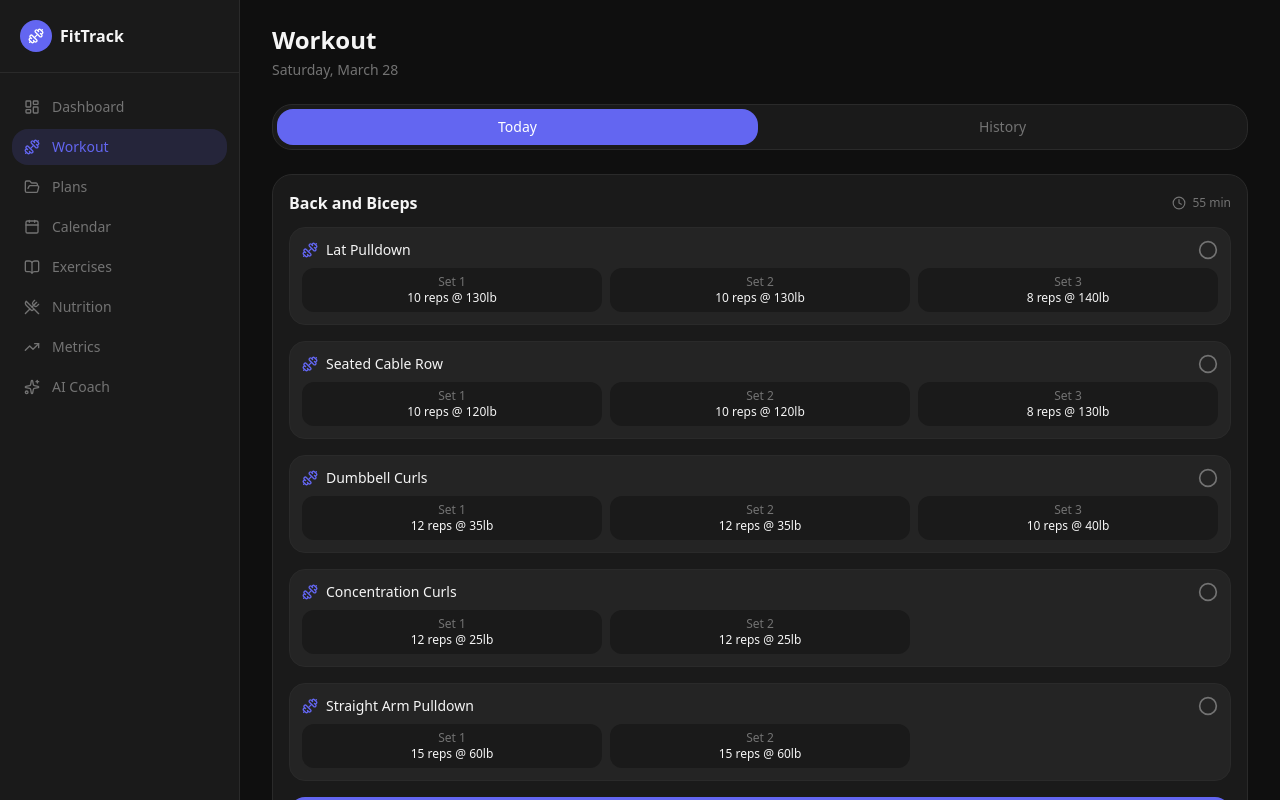
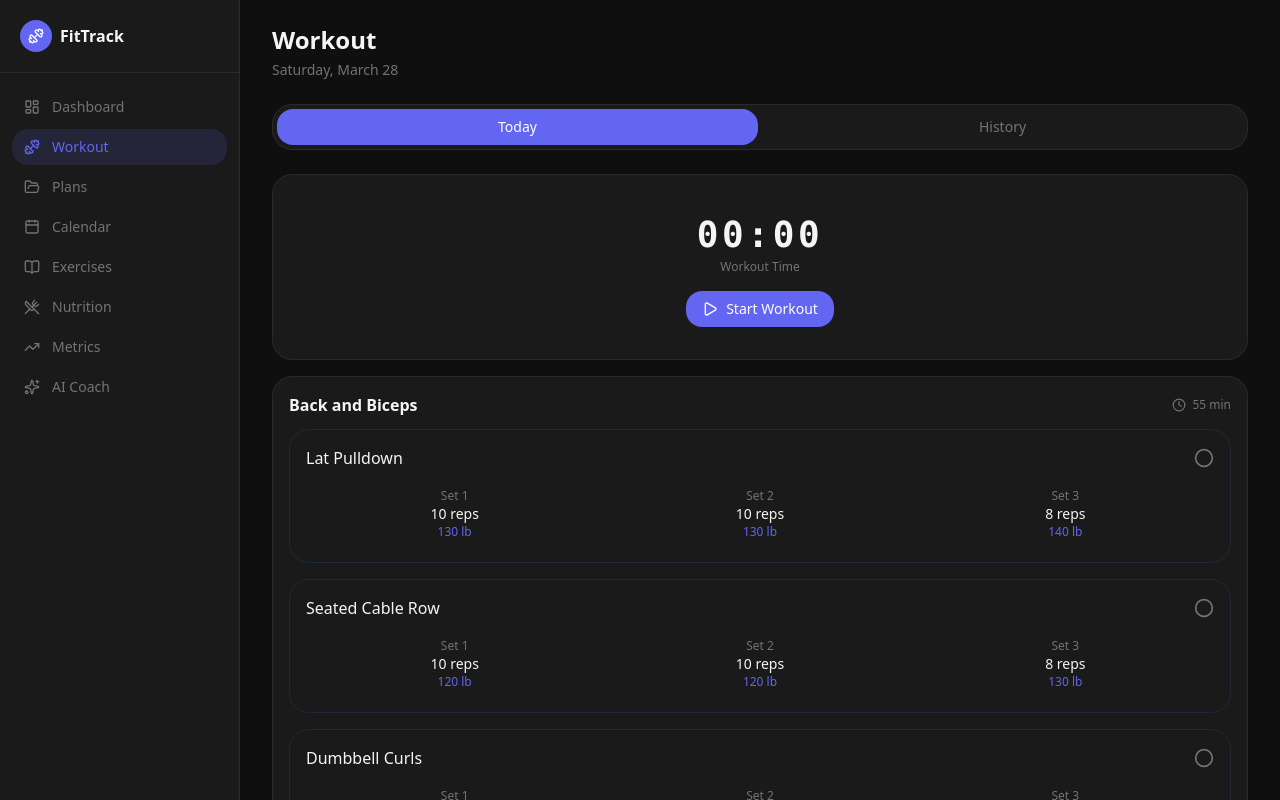
Before and after one commit to Leon-Kuehn/fitness-app, a Next.js app: page /fitness-app/workout in a window 1280 px wide. Shown: the top 800 px of the page. Built offline with nearby package versions, Linux system fonts and the light colour scheme.

Commit message:
feat(workout): live timer, rest countdown, progress bar, set cards

```diff
--- a/src/app/workout/page.tsx
+++ b/src/app/workout/page.tsx
@@ -1,25 +1,72 @@
 "use client";
-import { useState } from "react";
+import { useState, useEffect, useRef } from "react";
 import { format } from "date-fns";
-import { CheckCircle2, Circle, Clock, Dumbbell } from "lucide-react";
+import { CheckCircle2, Circle, Clock, Dumbbell, Play, Pause, RotateCcw, Trophy } from "lucide-react";
 import { Card, CardHeader, CardTitle, CardContent } from "@/components/ui/card";
 import { Button } from "@/components/ui/button";
 import { Badge } from "@/components/ui/badge";
 import { mockWorkouts, mockTodayWorkout } from "@/lib/mock-data";
 
+function WorkoutTimer({ running }: { running: boolean }) {
+  const [seconds, setSeconds] = useState(0);
+  const intervalRef = useRef<ReturnType<typeof setInterval> | null>(null);
+
+  useEffect(() => {
+    if (running) {
+      intervalRef.current = setInterval(() => setSeconds((s) => s + 1), 1000);
+    } else {
+      if (intervalRef.current) clearInterval(intervalRef.current);
+    }
+    return () => { if (intervalRef.current) clearInterval(intervalRef.current); };
+  }, [running]);
+
+  const h = Math.floor(seconds / 3600);
+  const m = Math.floor((seconds % 3600) / 60);
+  const s = seconds % 60;
+  const fmt = (n: number) => String(n).padStart(2, "0");
+
+  return (
+    <div className="text-center">
+      <p className="text-4xl font-mono font-bold text-[#f5f5f5] tracking-widest">
+        {h > 0 && `${fmt(h)}:`}{fmt(m)}:{fmt(s)}
+      </p>
+      <p className="text-xs text-[#737373] mt-1">Workout Time</p>
+    </div>
+  );
+}
+
 export default function WorkoutPage() {
   const [activeTab, setActiveTab] = useState<"today" | "history">("today");
   const [completedExercises, setCompletedExercises] = useState<Set<string>>(new Set());
   const [workoutFinished, setWorkoutFinished] = useState(false);
+  const [timerRunning, setTimerRunning] = useState(false);
+  const [workoutStarted, setWorkoutStarted] = useState(false);
+  const [restTimer, setRestTimer] = useState(0);
+  const restRef = useRef<ReturnType<typeof setInterval> | null>(null);
+
+  const startRest = (seconds: number) => {
+    setRestTimer(seconds);
+    if (restRef.current) clearInterval(restRef.current);
+    restRef.current = setInterval(() => {
+      setRestTimer((prev) => {
+        if (prev <= 1) { clearInterval(restRef.current!); return 0; }
+        return prev - 1;
+      });
+    }, 1000);
+  };
 
   const toggleExercise = (name: string) => {
     setCompletedExercises((prev) => {
       const next = new Set(prev);
       if (next.has(name)) next.delete(name);
-      else next.add(name);
+      else { next.add(name); startRest(90); }
       return next;
     });
   };
+
+  const progress = mockTodayWorkout.exercises.length > 0
+    ? Math.round((completedExercises.size / mockTodayWorkout.exercises.length) * 100)
+    : 0;
 
   return (
     <div className="space-y-6">
@@ -45,6 +92,52 @@ export default function WorkoutPage() {
 
       {activeTab === "today" && (
         <div className="space-y-4">
+          {/* Timer Card */}
+          <Card className="text-center">
+            <CardContent className="pt-6 pb-4 space-y-4">
+              <WorkoutTimer running={timerRunning} />
+              {restTimer > 0 && (
+                <div className="bg-[#f59e0b10] border border-[#f59e0b30] rounded-lg px-4 py-2">
+                  <p className="text-sm text-[#f59e0b] font-medium">Rest: {restTimer}s remaining</p>
+                </div>
+              )}
+              <div className="flex items-center justify-center gap-3">
+                {!workoutStarted ? (
+                  <Button onClick={() => { setWorkoutStarted(true); setTimerRunning(true); }} className="gap-2">
+                    <Play className="h-4 w-4" /> Start Workout
+                  </Button>
+                ) : (
+                  <>
+                    <Button variant="outline" size="sm" onClick={() => setTimerRunning((r) => !r)} className="gap-2">
+                      {timerRunning ? <Pause className="h-4 w-4" /> : <Play className="h-4 w-4" />}
+                      {timerRunning ? "Pause" : "Resume"}
+                    </Button>
+                    <Button variant="ghost" size="sm" onClick={() => { setTimerRunning(false); setWorkoutStarted(false); }} className="gap-1 text-[#737373]">
+                      <RotateCcw className="h-3.5 w-3.5" /> Reset
+                    </Button>
+                  </>
+                )}
+              </div>
+            </CardContent>
+          </Card>
+
+          {/* Progress Bar */}
+          {workoutStarted && (
+            <div className="space-y-1">
+              <div className="flex justify-between text-xs text-[#737373]">
+                <span>{completedExercises.size} / {mockTodayWorkout.exercises.length} exercises done</span>
+                <span>{progress}%</span>
+              </div>
+              <div className="h-2 bg-[#1f2937] rounded-full overflow-hidden">
+                <div
+                  className="h-full bg-[#10b981] rounded-full transition-all duration-500"
+                  style={{ width: `${progress}%` }}
+                />
+              </div>
+            </div>
+          )}
+
+          {/* Exercises */}
           <Card>
             <CardHeader>
               <div className="flex items-center justify-between">
@@ -60,25 +153,21 @@ export default function WorkoutPage() {
                 {mockTodayWorkout.exercises.map((exercise) => {
                   const done = completedExercises.has(exercise.name);
                   return (
-                    <div key={exercise.name} className={`rounded-lg border p-3 transition-colors ${done ? "border-[#10b981]/30 bg-[#10b981]/5" : "border-[#2a2a2a] bg-[#242424]"}`}>
-                      <div className="flex items-center justify-between mb-2">
-                        <div className="flex items-center gap-2">
-                          <Dumbbell className="h-4 w-4 text-[#6366f1]" />
-                          <span className={`text-sm font-medium ${done ? "line-through text-[#737373]" : "text-[#f5f5f5]"}`}>
-                            {exercise.name}
-                          </span>
-                        </div>
+                    <div key={exercise.name} className={`rounded-xl border p-4 transition-all ${
+                      done ? "border-[#10b981] bg-[#10b98108]" : "border-[#1f2937]"
+                    }`}>
+                      <div className="flex items-center justify-between mb-3">
+                        <span className={`font-medium ${done ? "text-[#10b981]" : "text-[#f5f5f5]"}`}>{exercise.name}</span>
                         <button onClick={() => toggleExercise(exercise.name)} className="text-[#737373] hover:text-[#10b981] transition-colors">
                           {done ? <CheckCircle2 className="h-5 w-5 text-[#10b981]" /> : <Circle className="h-5 w-5" />}
                         </button>
                       </div>
                       <div className="grid grid-cols-3 gap-2">
                         {exercise.sets.map((set, i) => (
-                          <div key={i} className="rounded-md bg-[#1a1a1a] px-2 py-1.5 text-center">
+                          <div key={i} className="bg-[#1a1a1a] rounded-lg px-2 py-1.5 text-center">
                             <p className="text-xs text-[#737373]">Set {i + 1}</p>
-                            <p className="text-xs font-medium text-[#f5f5f5]">
-                              {set.reps} reps{set.weight > 0 ? ` @ ${set.weight}lb` : ""}
-                            </p>
+                            <p className="text-sm font-medium text-[#f5f5f5]">{set.reps} reps</p>
+                            {set.weight > 0 && <p className="text-xs text-[#6366f1]">{set.weight} lb</p>}
                           </div>
                         ))}
                       </div>
@@ -86,11 +175,11 @@ export default function WorkoutPage() {
                   );
                 })}
               </div>
-              <div className="mt-4">
+              <div className="mt-6">
                 {workoutFinished ? (
-                  <div className="rounded-lg bg-[#10b981]/10 border border-[#10b981]/30 p-3 text-center">
-                    <CheckCircle2 className="h-6 w-6 text-[#10b981] mx-auto mb-1" />
-                    <p className="text-sm font-medium text-[#10b981]">Workout Complete!</p>
+                  <div className="flex items-center justify-center gap-2 py-3 rounded-xl bg-[#10b98115] border border-[#10b981]">
+                    <Trophy className="h-5 w-5 text-[#10b981]" />
+                    <span className="font-semibold text-[#10b981]">Workout Complete!</span>
                   </div>
                 ) : (
                   <Button
@@ -98,6 +187,7 @@ export default function WorkoutPage() {
                     onClick={() => {
                       setCompletedExercises(new Set(mockTodayWorkout.exercises.map((e) => e.name)));
                       setWorkoutFinished(true);
+                      setTimerRunning(false);
                     }}
                   >
                     Finish Workout
@@ -110,30 +200,24 @@ export default function WorkoutPage() {
       )}
 
       {activeTab === "history" && (
-        <div className="space-y-3">
+        <div className="space-y-4">
           {mockWorkouts.map((workout) => (
-            <Card key={workout.id}>
+            <Card key={workout.name}>
+              <CardHeader className="pb-3">
+                <div className="flex items-center justify-between">
+                  <CardTitle className="text-base">{workout.name}</CardTitle>
+                  <Badge variant="secondary" className="text-[#10b981] border-[#10b981]">Completed</Badge>
+                </div>
+                <p className="text-xs text-[#737373]">{workout.date}</p>
+              </CardHeader>
               <CardContent>
-                <div className="flex items-start justify-between">
-                  <div>
-                    <p className="text-sm font-semibold text-[#f5f5f5]">{workout.name}</p>
-                    <p className="text-xs text-[#737373] mt-0.5">{workout.date}</p>
-                    <div className="flex items-center gap-3 mt-2">
-                      <span className="flex items-center gap-1 text-xs text-[#737373]">
-                        <Clock className="h-3 w-3" />{workout.duration} min
-                      </span>
-                      <span className="flex items-center gap-1 text-xs text-[#737373]">
-                        <Dumbbell className="h-3 w-3" />{workout.exercises.length} exercises
-                      </span>
-                    </div>
-                  </div>
-                  <Badge variant="accent">Completed</Badge>
+                <div className="flex gap-4 text-sm text-[#737373] mb-3">
+                  <span className="flex items-center gap-1"><Clock className="h-3.5 w-3.5" /> {workout.duration} min</span>
+                  <span className="flex items-center gap-1"><Dumbbell className="h-3.5 w-3.5" /> {workout.exercises.length} exercises</span>
                 </div>
-                <div className="mt-3 flex flex-wrap gap-1.5">
+                <div className="flex flex-wrap gap-1.5">
                   {workout.exercises.map((ex) => (
-                    <span key={ex.name} className="rounded-full bg-[#242424] px-2 py-0.5 text-xs text-[#737373]">
-                      {ex.name}
-                    </span>
+                    <Badge key={ex.name} variant="outline" className="text-xs">{ex.name}</Badge>
                   ))}
                 </div>
               </CardContent>
```
